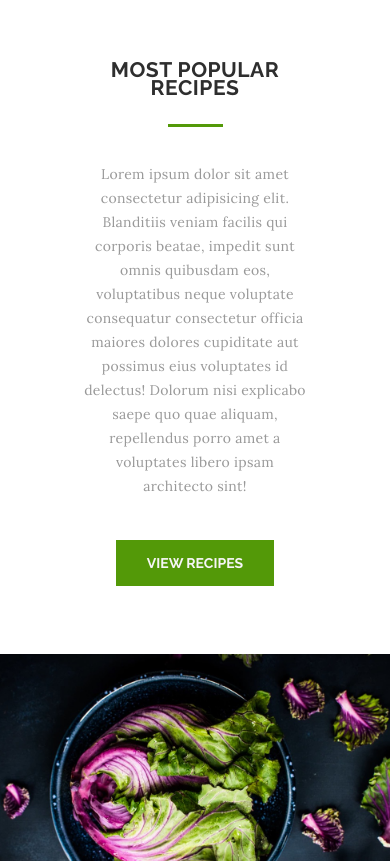
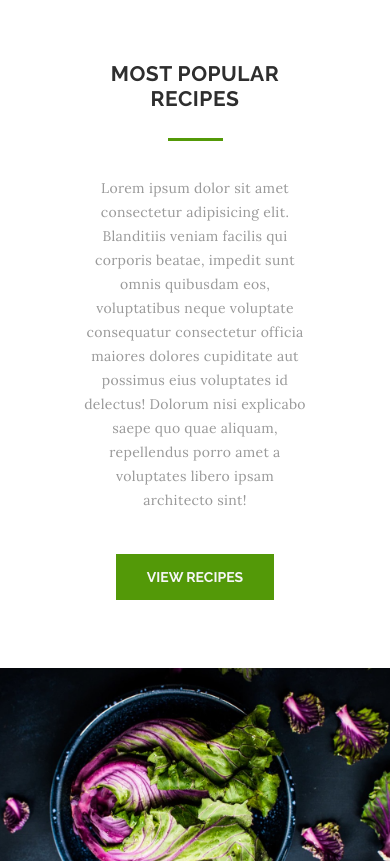
Before and after one commit to Nickduke/nick-ntoukas-project-1-delicious, a plain HTML site: page index.html in a window 390 px wide. Shown: the part 844-1705 px from the top of the page. Drawn offline with Linux system fonts and the light colour scheme.

Commit message:
Adjust header line height

```diff
--- a/styles/sass/partials/_media-queries.scss
+++ b/styles/sass/partials/_media-queries.scss
@@ -138,6 +138,11 @@
       font-size: 1.2rem;
     }
   }
+  .tile-1 {
+    h2 {
+      line-height: 25px;
+    }
+  }
 }
 
 @media (max-width: 400px) {
```
Also changed, not shown: styles/style.css.
